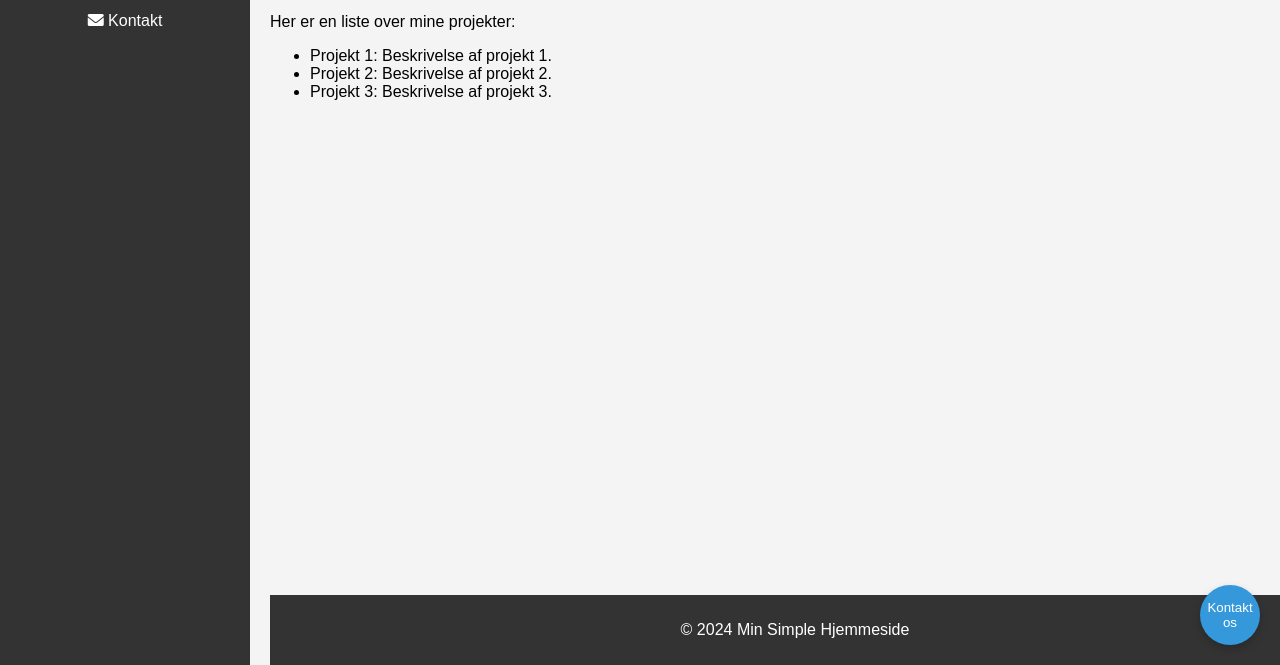
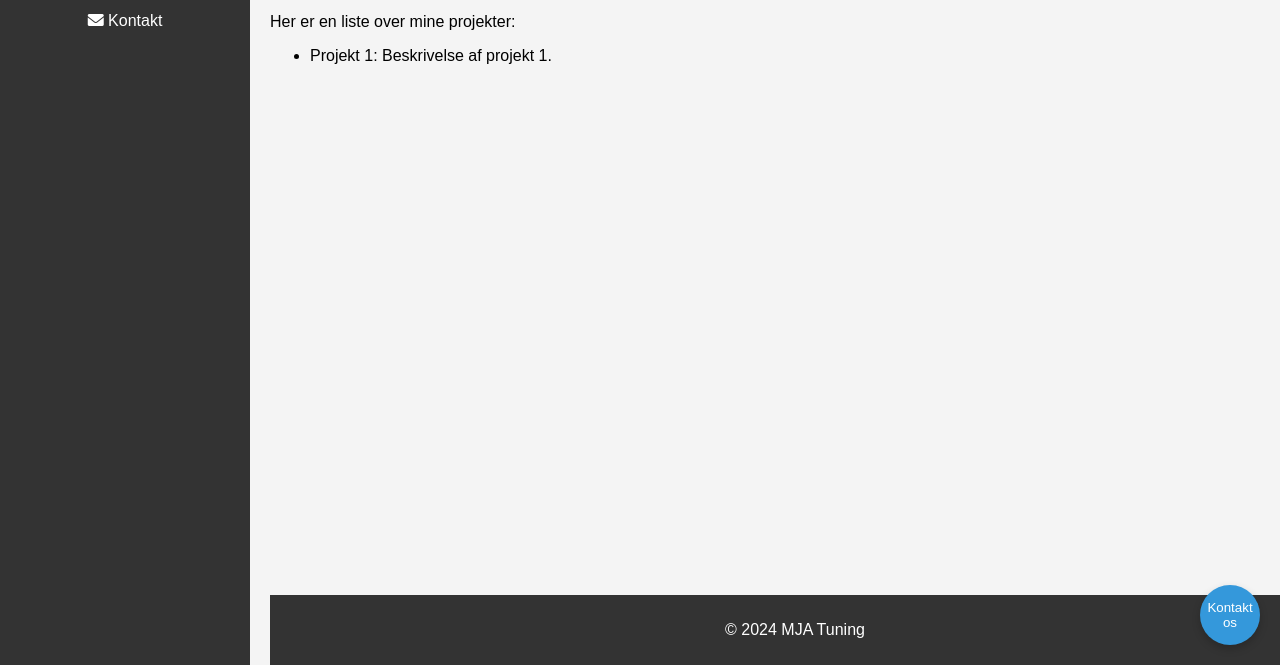
Before and after one commit to MaxThePixeI/Website, a plain HTML site: page projekter.html in a window 1280 px wide. Shown: the part 135-800 px from the top of the page. Drawn offline with Linux system fonts and the light colour scheme.

Commit message:
MJA Tuning

```diff
--- a/projekter.html
+++ b/projekter.html
@@ -24,12 +24,10 @@
             <p>Her er en liste over mine projekter:</p>
             <ul>
                 <li>Projekt 1: Beskrivelse af projekt 1.</li>
-                <li>Projekt 2: Beskrivelse af projekt 2.</li>
-                <li>Projekt 3: Beskrivelse af projekt 3.</li>
             </ul>
         </section>
         <footer>
-            <p>&copy; 2024 Min Simple Hjemmeside</p>
+            <p>&copy; 2024 MJA Tuning</p>
         </footer>
     </div>
     <div id="loading" class="spinner"></div>
```
Also changed, not shown: kontakt.html (+1 -1 lines).
